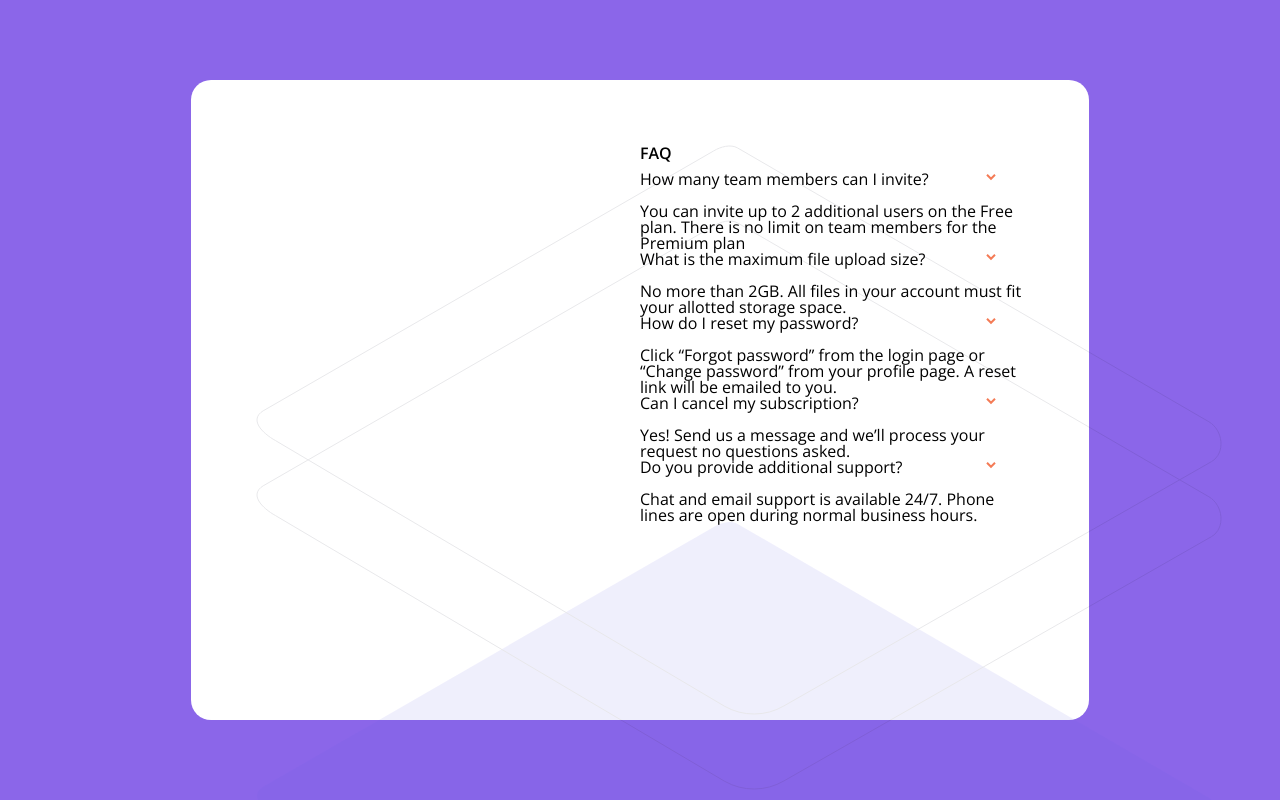
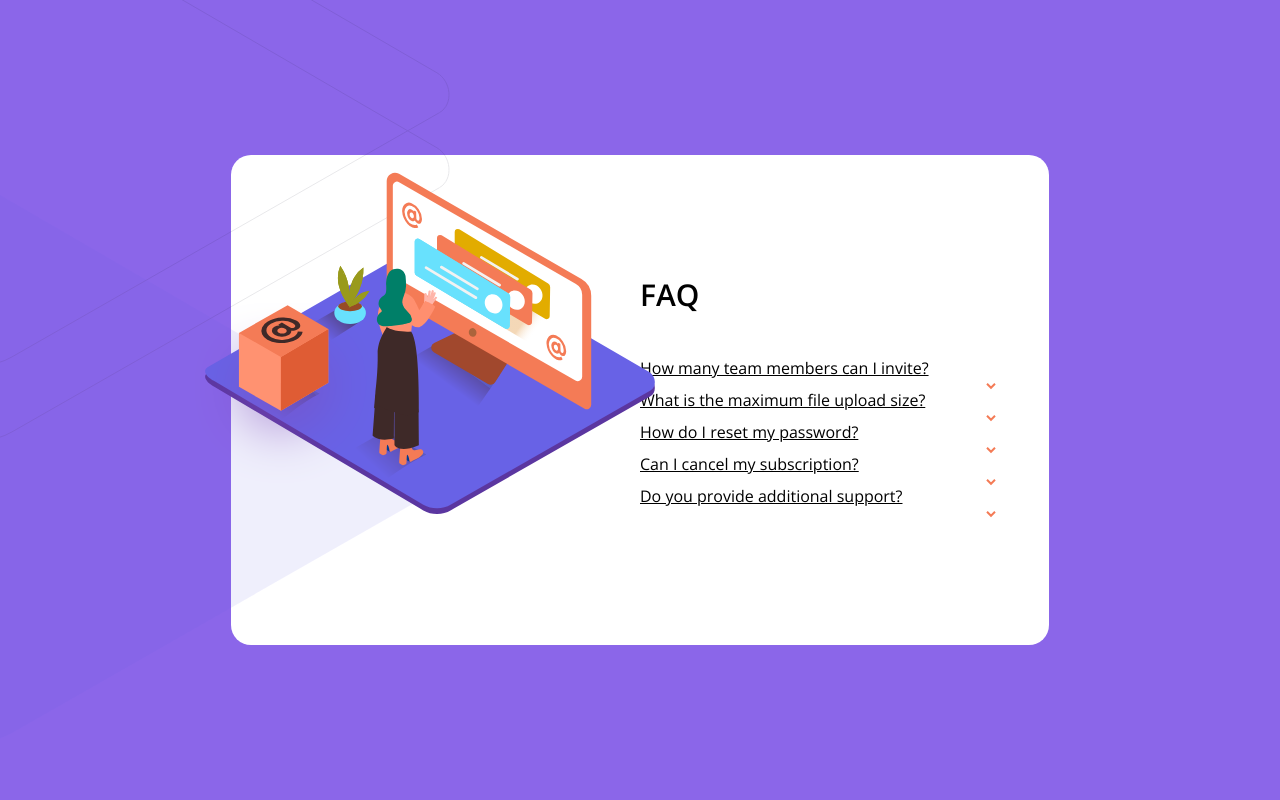
Before and after one commit to AylanaQueiroz/card, a plain HTML site: page index.html in a window 1280 px wide. Shown: the top 800 px of the page. Drawn offline with nearby package versions, Linux system fonts and the light colour scheme.

Commit message:
img e faq ajustados

```diff
--- a/index.css
+++ b/index.css
@@ -12,41 +12,49 @@ body {
     left: 0;
     margin: auto;
     position: absolute;
-    padding: 65px;
-    top:10%;
+    padding: 25px;
+    top:0%;
     border-radius: 20px;
-    bottom: 10%;
+    bottom: 0%;
+    max-height: 55%;
 }
 
-.illustration-woman {
-    position: relative;
-    margin-left: -10%;
-    width: 100%;
-    left: -103px;
-    top: 30%;
-}
-
-.illustration-box {
-    position: relative;
-    margin-left: -45%;
-    top: -25%;
-}
-
-.bg-photo {
-    position: relative;
-    max-width: fit-content;
-}
 .photo-side {
     width: 50%;
 }
 
+.background-illustration {
+    position: relative;
+    margin-top: -100%;
+    margin-left: -201%;
+}
+
+.woman-illustration {
+    position: absolute;
+    margin-left: -30%;
+    width: 55%;
+    margin-top: -1%;
+}
+
+.box-illustration {
+    margin-top: 15%;
+    position: absolute;
+    margin-left:-32%
+}
+
 .faq-side {
     width: 50%;
+    margin: auto;
 }
 
 h1 {
     font-weight: bold;
-    padding-bottom: 10px;
+    padding-bottom: 50px;
+    font-size: 30px;
+}
+
+h2 {
+    text-decoration: underline;
 }
 
 .arrow {
@@ -54,3 +62,7 @@ h1 {
     left:90%;
     top:-4%;
 }
+
+p {
+    display: none;
+}
--- a/index.html
+++ b/index.html
@@ -14,9 +14,10 @@
 <body>
     <div class="card">
         <div class="photo-side">
-            <img class="bg-photo" src="imagens/background.svg" alt=" Background-img">
-            <img class="illustration-woman"src="imagens/mulher.svg" alt="Woman illustration">
-            <img class= "box-illustration"src="imagens/box.svg" alt="Box illistration">
+            <img class="background-illustration" src="imagens/background.svg" alt="background-illustration">
+            <img class="woman-illustration" src="imagens/mulher.svg" alt="woman-illustration">
+            <img class="box-illustration" src= "imagens/box.svg" alt="box-illustration">
+
 
         </div>
         <div class="faq-side">
```
